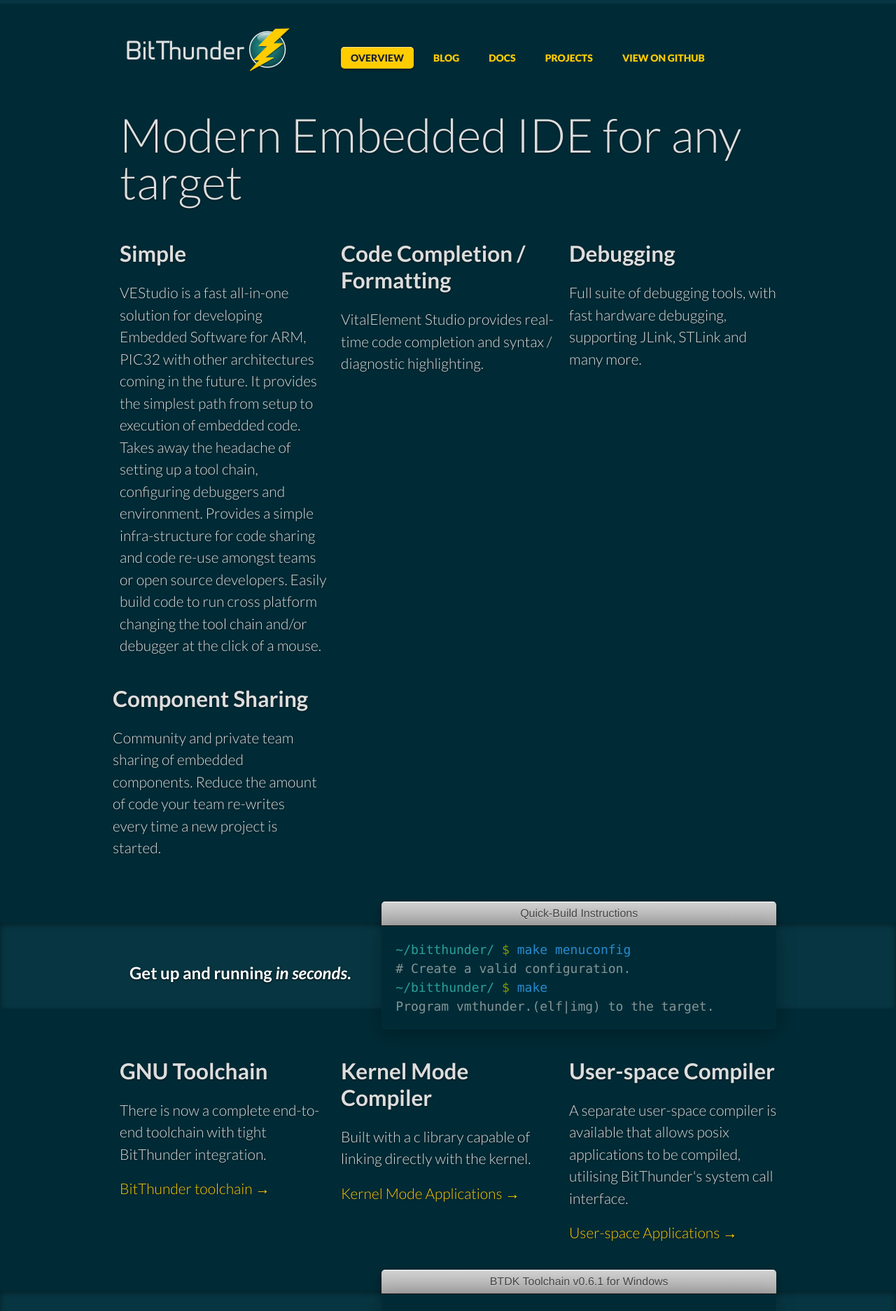
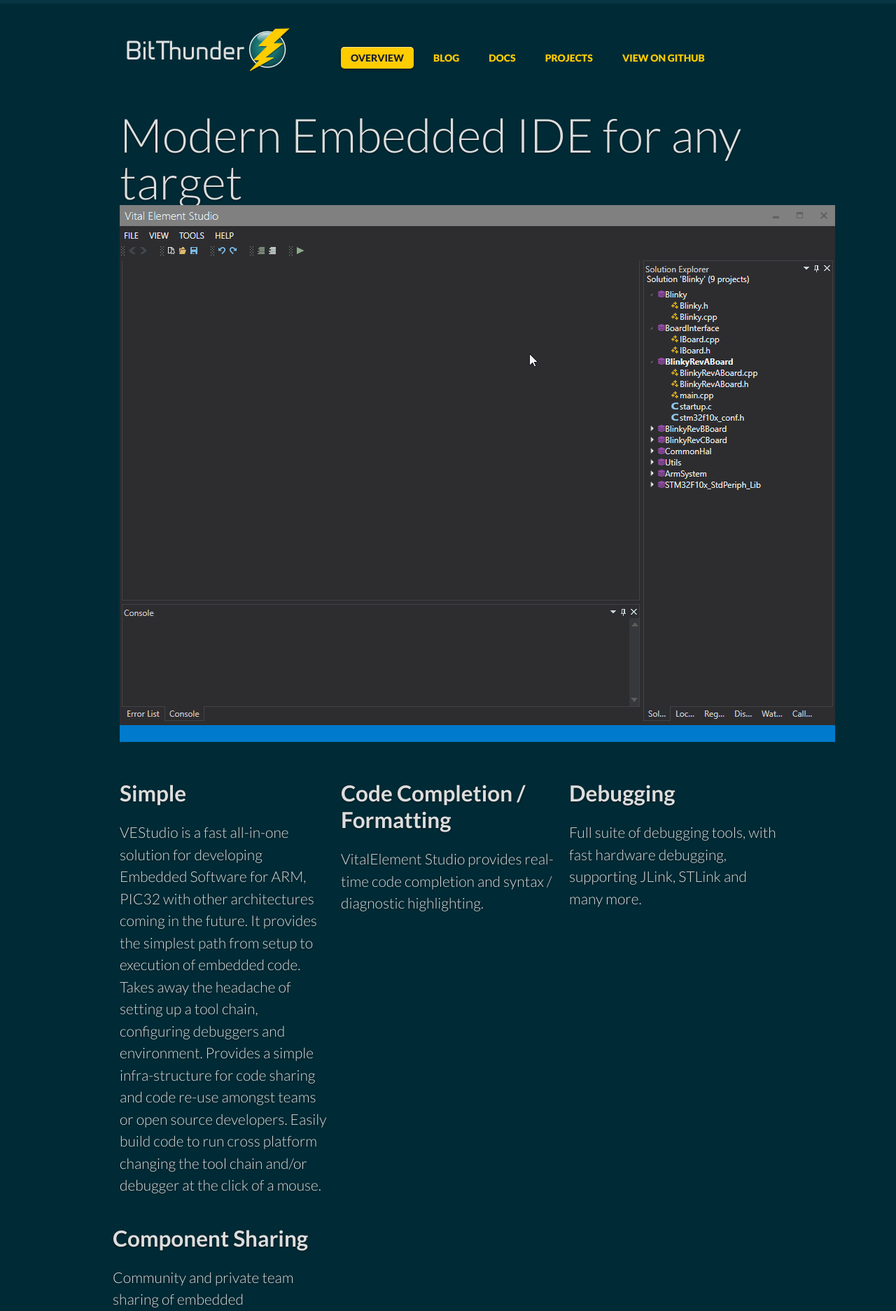
Before and after one commit to VitalElement/vitalelement.github.io, a Jekyll site: the page built from index.html, in a window 1280 px wide. Shown: the top 1873 px of the page at 70% size. Built offline with Jekyll 4.4.1, drawn with Linux system fonts in a browser that asks for light colours; some web fonts are replaced; comment, search, counter and statistics services are not loaded.

Commit message:
added demo

```diff
--- a/index.html
+++ b/index.html
@@ -8,6 +8,7 @@
   <div class="grid" this is a test>
     <div class="unit whole center-on-mobiles">
       <p class="first">Modern Embedded IDE for any target</p>
+      <img src="img/vestudio_demo.gif"></img>
     </div>
   </div>
 </section>
```
Also changed, not shown: img/vestudio_demo.gif (added).
